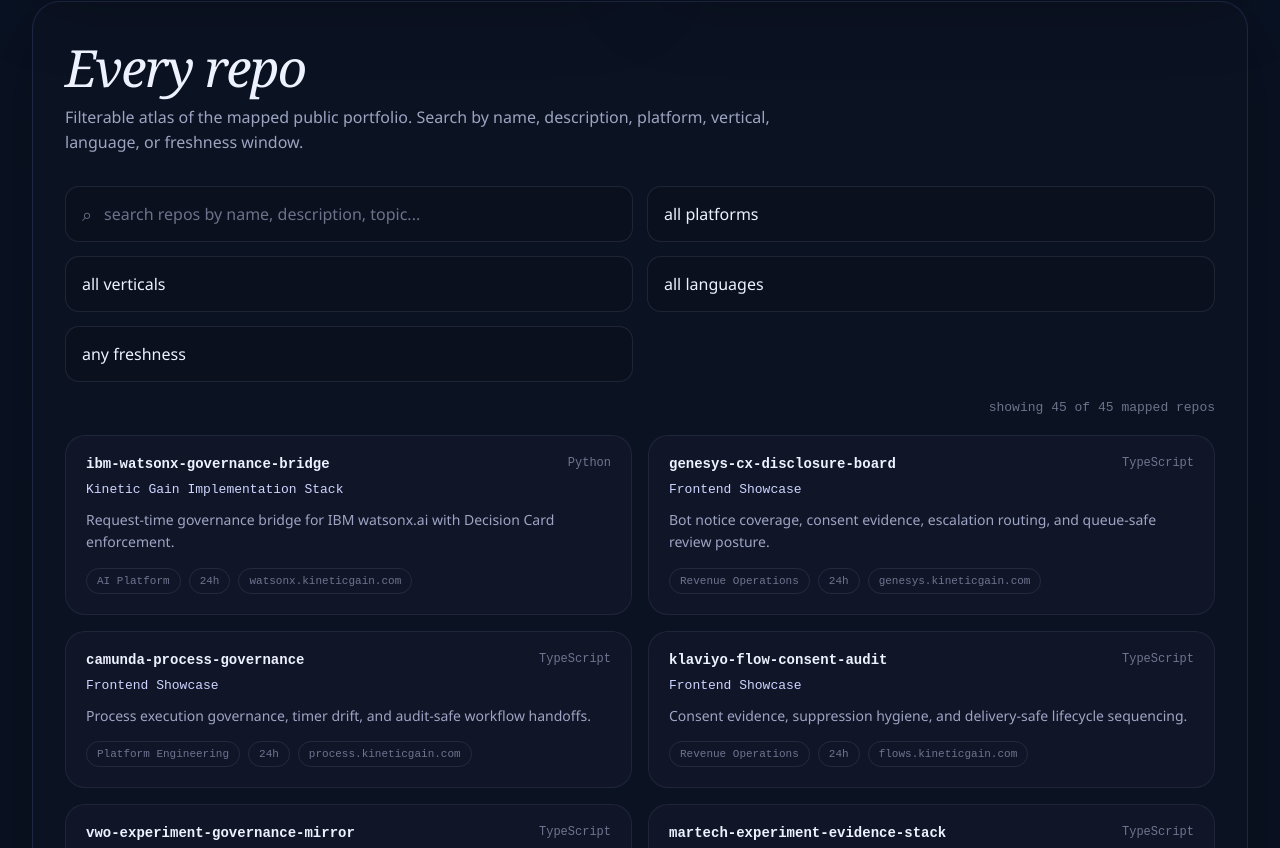
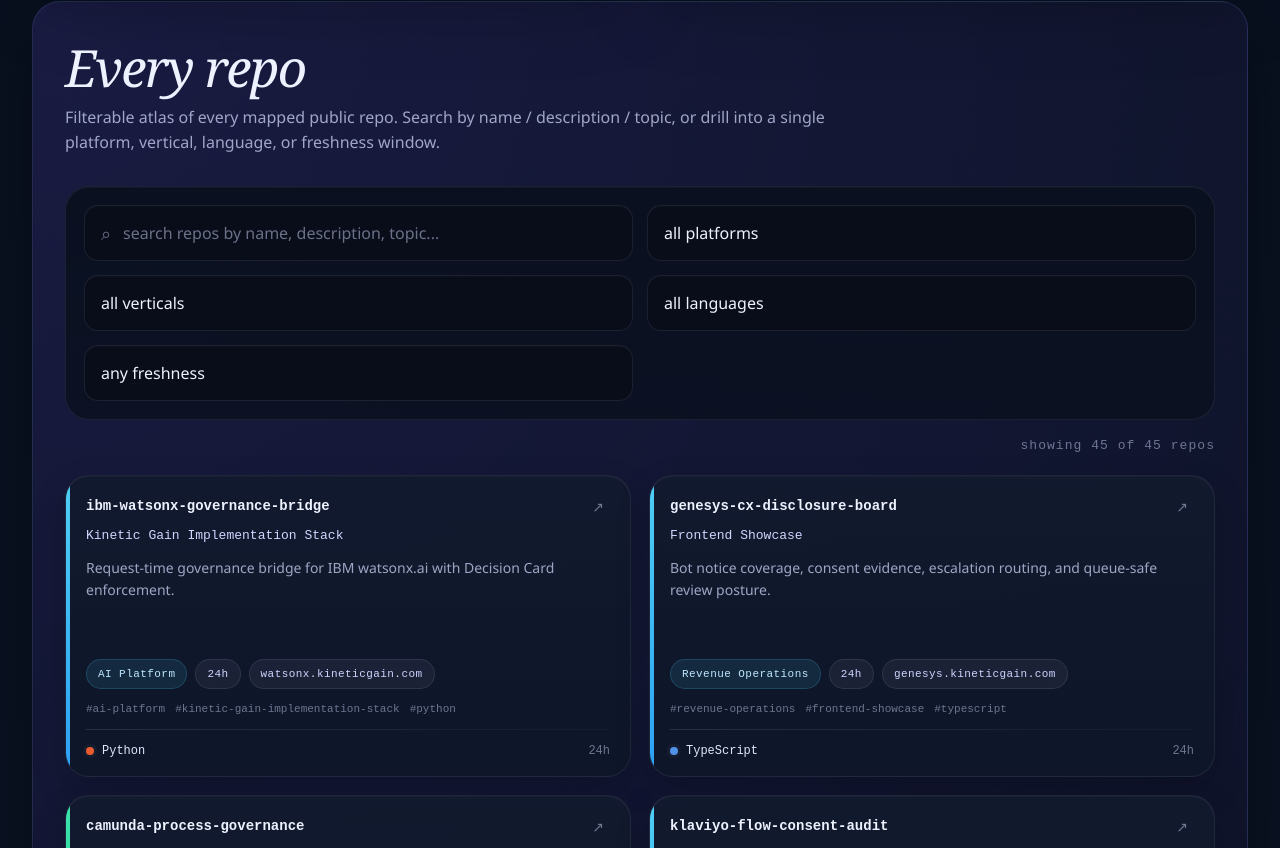
Before and after one commit to mizcausevic-dev/portfolio-command-center, a React (Vite) app: page / in a window 1280 px wide. Shown: the part 4532-5380 px from the top of the page. Built offline with nearby package versions, Linux system fonts and the light colour scheme.

Commit message:
Restore rich constellation repo atlas styling

```diff
--- a/src/App.tsx
+++ b/src/App.tsx
@@ -6,6 +6,25 @@
   portfolioSnapshot,
   repoCatalog
 } from "./data";
+
+const toneByVertical: Record<string, string> = {
+  "AI Platform": "cyan",
+  "Compliance / Governance": "rose",
+  "Platform Engineering": "bert",
+  "Revenue Operations": "cyan",
+  "IAM / Security": "bert",
+  FinTech: "amber",
+  "Data Engineering": "plum",
+  EdTech: "plum",
+  HealthTech: "rose",
+  "Biotech / Diagnostics": "rose",
+  "Insurance / InsurTech": "amber",
+  "Nonprofit / Foundation Ops": "plum",
+  "Media / Publishing": "rose",
+  "PropTech / Real Estate": "cyan",
+  "Aerospace / Drones": "cyan",
+  Robotics: "plum"
+};
 
 function App() {
   const [query, setQuery] = useState("");
@@ -30,6 +49,12 @@
 
   const languageOptions = useMemo(
     () => ["all languages", ...languageAtlas.map((entry) => entry.language)],
+    []
+  );
+
+  const languageColorMap = useMemo(
+    () =>
+      Object.fromEntries(languageAtlas.map((entry) => [entry.language, entry.color])) as Record<string, string>,
     []
   );
 
@@ -71,6 +96,18 @@
       return haystack.includes(needle);
     });
   }, [deferredQuery, freshness, language, platform, vertical]);
+
+  const getRepoTone = (verticalName: string) => toneByVertical[verticalName] ?? "bert";
+
+  const deriveKeywords = (entry: (typeof repoCatalog)[number]) => {
+    const parts = [
+      entry.vertical.toLowerCase().replace(/[^a-z0-9]+/g, "-"),
+      entry.platform.toLowerCase().replace(/[^a-z0-9]+/g, "-"),
+      entry.language.toLowerCase().replace(/[^a-z0-9]+/g, "-")
+    ];
+
+    return [...new Set(parts.map((part) => `#${part}`))].slice(0, 3);
+  };
 
   return (
     <main className="page-shell">
@@ -193,8 +230,8 @@
         <div className="section-heading">
           <h2>Every repo</h2>
           <p>
-            Filterable atlas of the mapped public portfolio. Search by name, description, platform, vertical,
-            language, or freshness window.
+            Filterable atlas of every mapped public repo. Search by name / description / topic, or drill into a
+            single platform, vertical, language, or freshness window.
           </p>
         </div>
 
@@ -243,22 +280,41 @@
         </div>
 
         <p className="results-copy">
-          showing {filteredRepos.length} of {repoCatalog.length} mapped repos
+          showing {filteredRepos.length} of {repoCatalog.length} repos
         </p>
 
         <div className="repo-grid">
           {filteredRepos.map((entry) => (
-            <article key={entry.slug} className="repo-card">
+            <article key={entry.slug} className={`repo-card tone-${getRepoTone(entry.vertical)}`}>
               <div className="repo-head">
                 <a href={entry.url}>{entry.slug}</a>
-                <span>{entry.language}</span>
+                <span className="repo-open" aria-hidden="true">
+                  ↗
+                </span>
               </div>
               <p className="repo-platform">{entry.platform}</p>
               <p className="repo-description">{entry.description}</p>
+
+              <div className="repo-pill-row">
+                <span className={`repo-pill repo-pill-${getRepoTone(entry.vertical)}`}>{entry.vertical}</span>
+                <span className="repo-pill repo-pill-muted">{entry.freshness}</span>
+                <span className="repo-pill repo-pill-muted">{entry.subdomain}</span>
+              </div>
+
+              <div className="repo-hashtags">
+                {deriveKeywords(entry).map((tag) => (
+                  <span key={tag}>{tag}</span>
+                ))}
+              </div>
+
+              <div className="repo-divider" />
+
               <div className="repo-tags">
-                <span>{entry.vertical}</span>
-                <span>{entry.freshness}</span>
-                <span>{entry.subdomain}</span>
+                <span className="repo-language">
+                  <i style={{ background: languageColorMap[entry.language] ?? "#ffffff" }} />
+                  {entry.language}
+                </span>
+                <span className="repo-age">{entry.freshness}</span>
               </div>
             </article>
           ))}
--- a/src/styles.css
+++ b/src/styles.css
@@ -435,6 +435,10 @@
 
 .repo-shell {
   padding-bottom: 28px;
+  background:
+    radial-gradient(circle at 0% 0%, rgba(104, 83, 255, 0.15), transparent 26%),
+    radial-gradient(circle at 100% 100%, rgba(67, 209, 255, 0.12), transparent 28%),
+    rgba(12, 18, 34, 0.84);
 }
 
 .filter-bar {
@@ -442,15 +446,22 @@
   grid-template-columns: minmax(260px, 1.5fr) repeat(4, minmax(0, 1fr));
   gap: 14px;
   margin-top: 30px;
+  padding: 18px;
+  border: 1px solid rgba(214, 221, 255, 0.08);
+  border-radius: 24px;
+  background:
+    linear-gradient(180deg, rgba(10, 16, 31, 0.95), rgba(11, 17, 32, 0.88));
+  box-shadow: inset 0 1px 0 rgba(255, 255, 255, 0.03);
 }
 
 .search-shell,
 .filter-bar select {
   min-height: 56px;
   border-radius: 14px;
-  border: 1px solid rgba(214, 221, 255, 0.1);
-  background: rgba(12, 17, 31, 0.92);
+  border: 1px solid rgba(214, 221, 255, 0.09);
+  background: rgba(10, 14, 27, 0.98);
   color: var(--text);
+  box-shadow: inset 0 1px 0 rgba(255, 255, 255, 0.02);
 }
 
 .search-shell {
@@ -488,20 +499,72 @@
   font-family: "JetBrains Mono", ui-monospace, monospace;
   font-size: 13px;
   text-align: right;
+  letter-spacing: 0.08em;
+  text-transform: lowercase;
 }
 
 .repo-grid {
   display: grid;
   grid-template-columns: repeat(3, minmax(0, 1fr));
-  gap: 16px;
-  margin-top: 20px;
+  gap: 18px;
+  margin-top: 22px;
 }
 
 .repo-card {
-  padding: 20px;
-  border-radius: 20px;
-  background: rgba(17, 23, 42, 0.9);
+  position: relative;
+  overflow: hidden;
+  min-height: 248px;
+  padding: 20px 20px 18px;
+  border-radius: 24px;
+  background:
+    linear-gradient(180deg, rgba(18, 26, 46, 0.94), rgba(14, 22, 40, 0.98));
   border: 1px solid rgba(214, 221, 255, 0.08);
+  box-shadow:
+    inset 0 1px 0 rgba(255, 255, 255, 0.03),
+    0 14px 34px rgba(0, 0, 0, 0.18);
+  transition:
+    transform 180ms ease,
+    border-color 180ms ease,
+    box-shadow 180ms ease,
+    background 180ms ease;
+}
+
+.repo-card::before {
+  content: "";
+  position: absolute;
+  inset: 0 auto 0 0;
+  width: 4px;
+  border-radius: 24px 0 0 24px;
+  background: var(--bert);
+  opacity: 0.95;
+}
+
+.repo-card:hover {
+  transform: translateY(-4px);
+  border-color: rgba(214, 221, 255, 0.14);
+  box-shadow:
+    inset 0 1px 0 rgba(255, 255, 255, 0.04),
+    0 20px 44px rgba(0, 0, 0, 0.24);
+}
+
+.repo-card.tone-bert::before {
+  background: linear-gradient(180deg, #3ef0b4 0%, #20c98f 100%);
+}
+
+.repo-card.tone-cyan::before {
+  background: linear-gradient(180deg, #52d9ff 0%, #2da7ff 100%);
+}
+
+.repo-card.tone-plum::before {
+  background: linear-gradient(180deg, #ba98ff 0%, #8a6dff 100%);
+}
+
+.repo-card.tone-amber::before {
+  background: linear-gradient(180deg, #ffd56d 0%, #ffb529 100%);
+}
+
+.repo-card.tone-rose::before {
+  background: linear-gradient(180deg, #ff97cb 0%, #ff5fa8 100%);
 }
 
 .repo-head {
@@ -517,42 +580,136 @@
   font-family: "JetBrains Mono", ui-monospace, monospace;
   font-size: 14px;
   font-weight: 700;
+  line-height: 1.45;
 }
 
-.repo-head span {
+.repo-open {
+  display: inline-flex;
+  align-items: center;
+  justify-content: center;
+  width: 24px;
+  height: 24px;
   color: var(--muted2);
   font-family: "JetBrains Mono", ui-monospace, monospace;
-  font-size: 12px;
+  font-size: 14px;
 }
 
 .repo-platform {
-  margin: 10px 0 0;
-  color: #cdd5ff;
+  margin: 8px 0 0;
+  color: #cfd7ff;
+  font-family: "JetBrains Mono", ui-monospace, monospace;
   font-size: 13px;
-  font-family: "JetBrains Mono", ui-monospace, monospace;
 }
 
 .repo-description {
-  margin: 12px 0 0;
+  margin: 14px 0 0;
   color: var(--muted);
   font-size: 14px;
-  line-height: 1.6;
+  line-height: 1.58;
+  min-height: 88px;
 }
 
-.repo-tags {
+.repo-pill-row {
   display: flex;
   flex-wrap: wrap;
   gap: 8px;
   margin-top: 14px;
 }
 
-.repo-tags span {
-  padding: 6px 10px;
+.repo-pill {
+  display: inline-flex;
+  align-items: center;
+  min-height: 30px;
+  padding: 0 11px;
   border-radius: 999px;
   border: 1px solid rgba(214, 221, 255, 0.1);
+  font-family: "JetBrains Mono", ui-monospace, monospace;
+  font-size: 11px;
+  letter-spacing: 0.04em;
+}
+
+.repo-pill-cyan {
+  color: #bfe7ff;
+  border-color: rgba(67, 209, 255, 0.18);
+  background: rgba(67, 209, 255, 0.1);
+}
+
+.repo-pill-bert {
+  color: #c5ffe9;
+  border-color: rgba(47, 224, 165, 0.18);
+  background: rgba(47, 224, 165, 0.1);
+}
+
+.repo-pill-plum {
+  color: #ddd4ff;
+  border-color: rgba(168, 139, 255, 0.18);
+  background: rgba(168, 139, 255, 0.1);
+}
+
+.repo-pill-amber {
+  color: #ffe2a1;
+  border-color: rgba(255, 202, 74, 0.18);
+  background: rgba(255, 202, 74, 0.1);
+}
+
+.repo-pill-rose {
+  color: #ffd1e9;
+  border-color: rgba(255, 121, 183, 0.18);
+  background: rgba(255, 121, 183, 0.1);
+}
+
+.repo-pill-muted {
+  color: #cdd5ff;
+  border-color: rgba(214, 221, 255, 0.1);
+  background: rgba(214, 221, 255, 0.06);
+}
+
+.repo-hashtags {
+  display: flex;
+  flex-wrap: wrap;
+  gap: 8px 10px;
+  margin-top: 14px;
+}
+
+.repo-hashtags span {
   color: var(--muted2);
   font-family: "JetBrains Mono", ui-monospace, monospace;
   font-size: 11px;
+}
+
+.repo-divider {
+  height: 1px;
+  margin-top: 14px;
+  background: linear-gradient(90deg, rgba(214, 221, 255, 0.12), rgba(214, 221, 255, 0.03));
+}
+
+.repo-tags {
+  display: flex;
+  justify-content: space-between;
+  gap: 14px;
+  align-items: center;
+  margin-top: 14px;
+}
+
+.repo-language,
+.repo-age {
+  display: inline-flex;
+  align-items: center;
+  gap: 8px;
+  color: #dfe7ff;
+  font-family: "JetBrains Mono", ui-monospace, monospace;
+  font-size: 12px;
+}
+
+.repo-language i {
+  width: 8px;
+  height: 8px;
+  border-radius: 999px;
+  box-shadow: 0 0 0 3px rgba(255, 255, 255, 0.03);
+}
+
+.repo-age {
+  color: var(--muted2);
 }
 
 @media (max-width: 1280px) {
```
